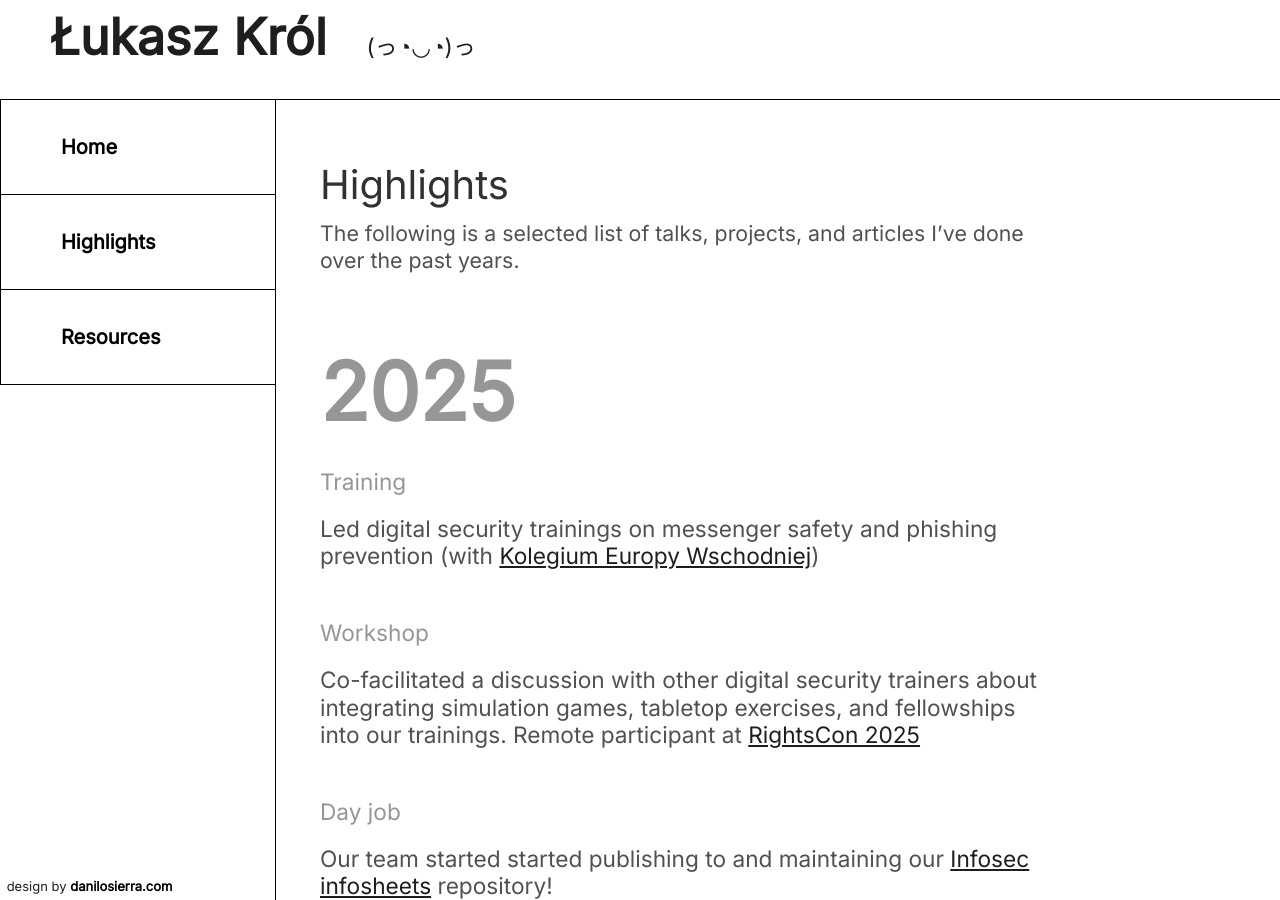
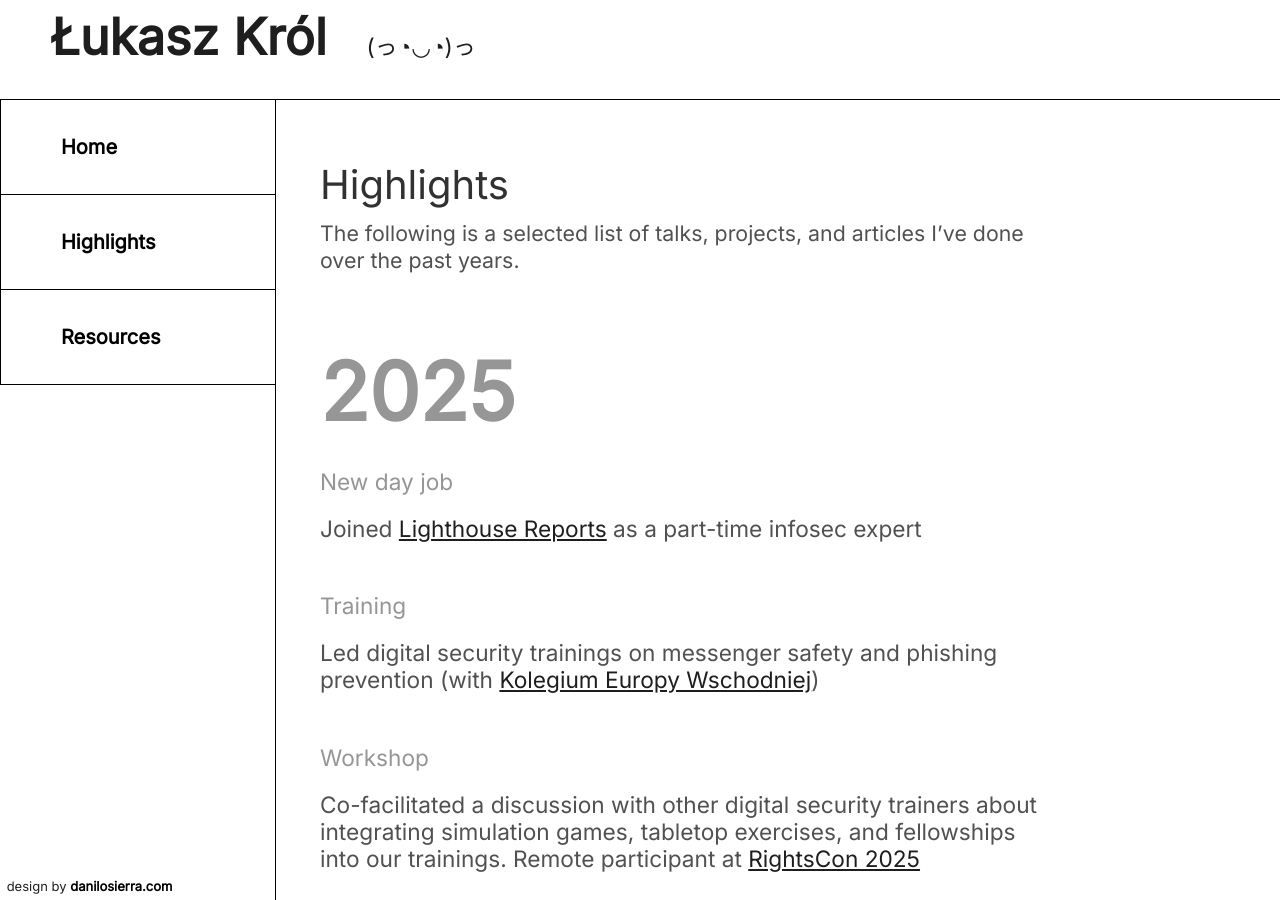
Before and after one commit to lukasz-a-krol/lukasz-a-krol.github.io, a Jekyll site: the page built from highlights.md, in a window 1280 px wide and 900 px high. Built offline with Jekyll 4.4.1, drawn with Linux system fonts in a browser that asks for light colours.

Commit message:
Update highlights.md—added new job

```diff
--- a/highlights.md
+++ b/highlights.md
@@ -14,6 +14,9 @@ The following is a selected list of talks, projects, and articles I've done over
 &nbsp;
 
 <h2 class = "year">2025</h2>
+
+<p class = "highlights_header">New day job</p>
+<p class = "highlights_text">Joined <a href = "https://www.lighthousereports.com/" target = "_blank">Lighthouse Reports</a> as a part-time infosec expert</p>
 
 <p class = "highlights_header">Training</p>
 <p class = "highlights_text">Led digital security trainings on messenger safety and phishing prevention (with <a href = "https://www.kew.org.pl/" target = "_blank">Kolegium Europy Wschodniej</a>)</p>
```
